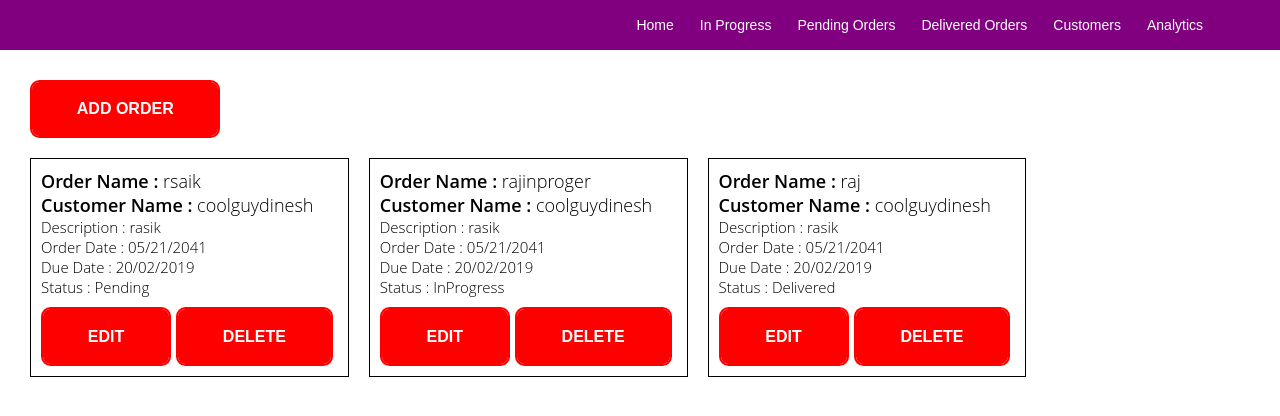
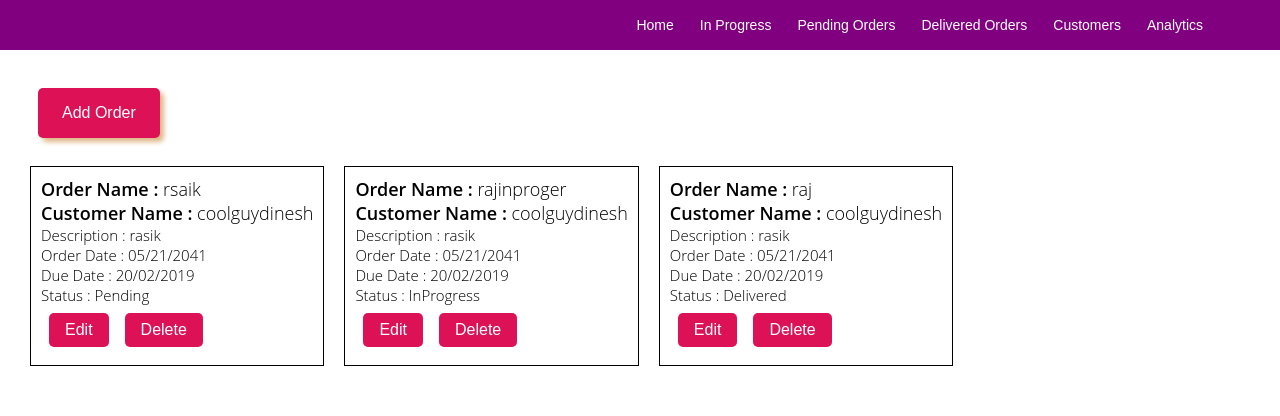
Before and after one commit to TopDEV-fs/Business_WEBAPP_Template, a React (Create React App) app: page / in a window 1280 px wide. Shown: the top 416 px of the page. Built offline with nearby package versions, Linux system fonts and the light colour scheme.

Commit message:
#10 Change the color of buttons

```diff
--- a/src/css/addOrder.css
+++ b/src/css/addOrder.css
@@ -20,26 +20,16 @@ form {
   margin: 10px;
 }
 .add-order-btn button {
-  box-sizing: border-box;
-  appearance: none;
-  background-color: transparent;
-  border: 2px solid red;
-  border-radius: 0.6em;
-  color: white;
+  margin: 0.5rem;
+  padding: 1em 1.5em;
+  font-family: 'Montserrat', sans-serif;
+  border: none;
+  background-color: #dd1155;
+  border-radius: 5px;
+  color: #fff;
+  font-size: 1rem;
   cursor: pointer;
-  display: flex;
-  align-self: center;
-  font-size: 1rem;
-  font-weight: 400;
-  line-height: 1;
-  padding: 1.2em 2.8em;
-  text-decoration: none;
-  text-align: center;
-  text-transform: uppercase;
-  font-family: "Montserrat", sans-serif;
-  font-weight: 700;
-  transition: box-shadow 300ms ease-in-out, color 300ms ease-in-out;
-  box-shadow: 0 0 40px 40px red inset;
+  box-shadow: 4px 4px 5px 0px burlywood;
 }
 input:not([type]),
 input[type="text"],
--- a/src/css/singleOrder.css
+++ b/src/css/singleOrder.css
@@ -28,31 +28,16 @@
    font-weight: 300;
 }
 .singleOrder button{
-    float: left;
-    margin-top: 10px;
-    margin-right: 5px;
-
-
-    box-sizing: border-box;
-    appearance: none;
-    background-color: transparent;
-    border: 2px solid red;
-    border-radius: 0.6em;
-    color: white;
-    cursor: pointer;
-    display: flex;
-    align-self: center;
-    font-size: 1rem;
-    font-weight: 400;
-    line-height: 1;
-    padding: 1.2em 2.8em;
-    text-decoration: none;
-    text-align: center;
-    text-transform: uppercase;
-    font-family: 'Montserrat', sans-serif;
-    font-weight: 700;
-    transition: box-shadow 300ms ease-in-out, color 300ms ease-in-out;
-    box-shadow: 0 0 40px 40px red inset;
+  float: left;
+  margin: 0.5rem;
+  padding: 0.5em 1em;
+  font-family: 'Montserrat', sans-serif;
+  border: none;
+  background-color: #dd1155;
+  border-radius: 5px;
+  color: #fff;
+  font-size: 1rem;
+  cursor: pointer;
 }
 
 .singleOrder button:hover{
```
